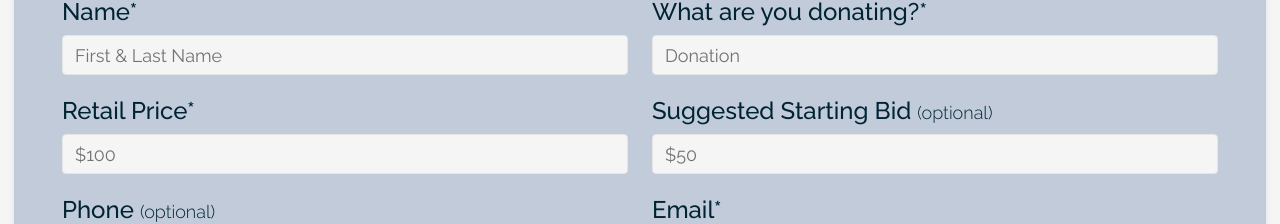
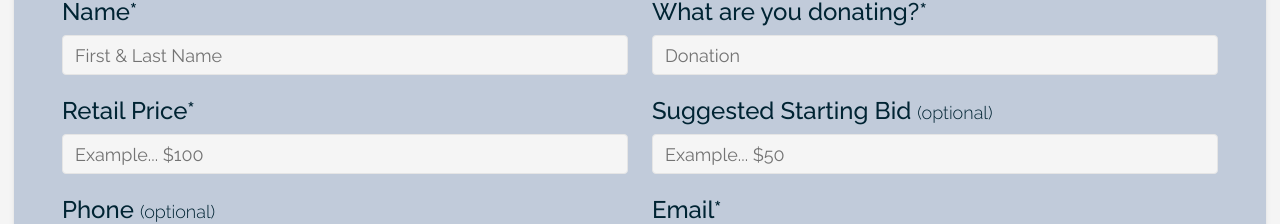
Before and after one commit to joshua-cano/austinchristmascookieball, a Next.js app: page /silent-auction in a window 1280 px wide. Shown: the part 826-1050 px from the top of the page. Built offline with nearby package versions, Linux system fonts and the light colour scheme.

Commit message:
Update placeholder

```diff
--- a/src/app/silent-auction/page.tsx
+++ b/src/app/silent-auction/page.tsx
@@ -130,7 +130,7 @@ const SilentAuction = () => {
                     <FormItem>
                       <FormLabel>Retail Price*</FormLabel>
                       <FormControl>
-                        <Input placeholder="$100" {...field} />
+                        <Input placeholder="Example... $100" {...field} />
                       </FormControl>
                       <FormMessage />
                     </FormItem>
@@ -150,7 +150,7 @@ const SilentAuction = () => {
                         </span>
                       </FormLabel>
                       <FormControl>
-                        <Input placeholder="$50" {...field} />
+                        <Input placeholder="Example... $50" {...field} />
                       </FormControl>
                       <FormMessage />
                     </FormItem>
```
